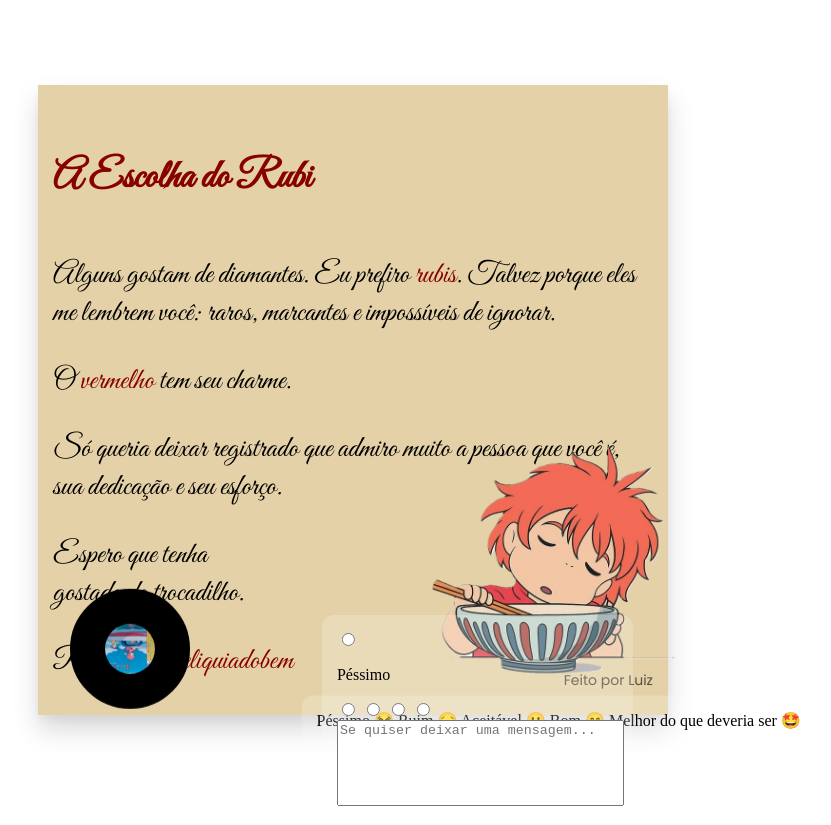
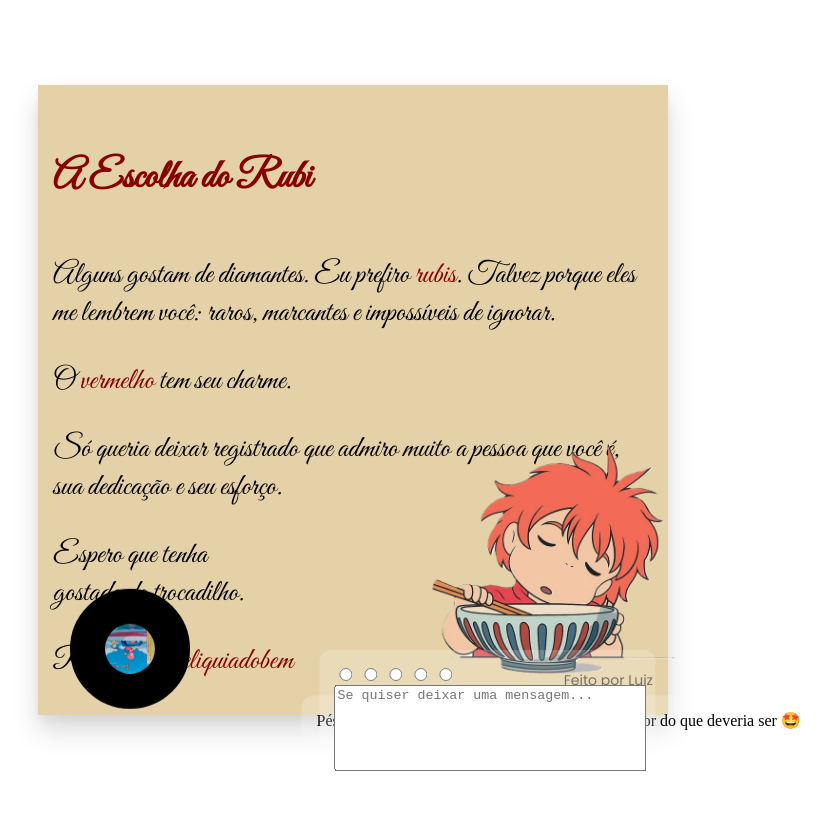
Before and after one commit to LuizDelio/projetoju, a plain HTML site: page carta.html in a window 1280 px wide. Shown: the whole page, without its empty margins (287-1118 px from the left). After the commit the page ends 800 px from the top, so only its background shows below. Drawn offline with Linux system fonts and the light colour scheme; a web font is replaced by a local one.

Commit message:
Refactor feedback section and fix newline issue
Removed unnecessary paragraph tag from feedback section and added a newline at the end of the file.

```diff
--- a/carta.html
+++ b/carta.html
@@ -60,7 +60,6 @@
     <div id="feedback">
         <label>
             <input type="radio" name="opiniao" value="Péssimo">
-            <p>Péssimo</p>
         </label>
         <label>
             <input type="radio" name="opiniao" value="Ruim">
```
